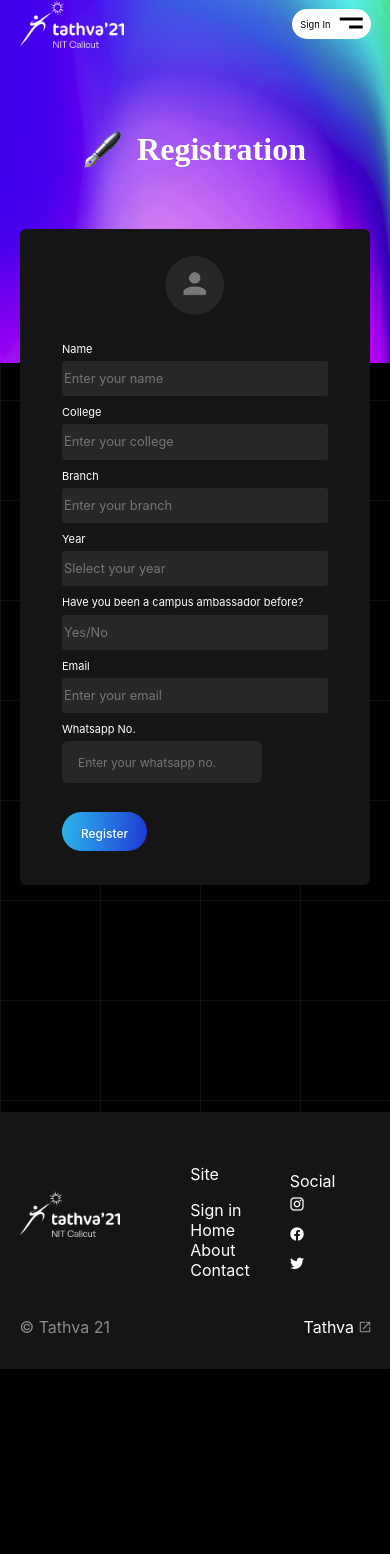
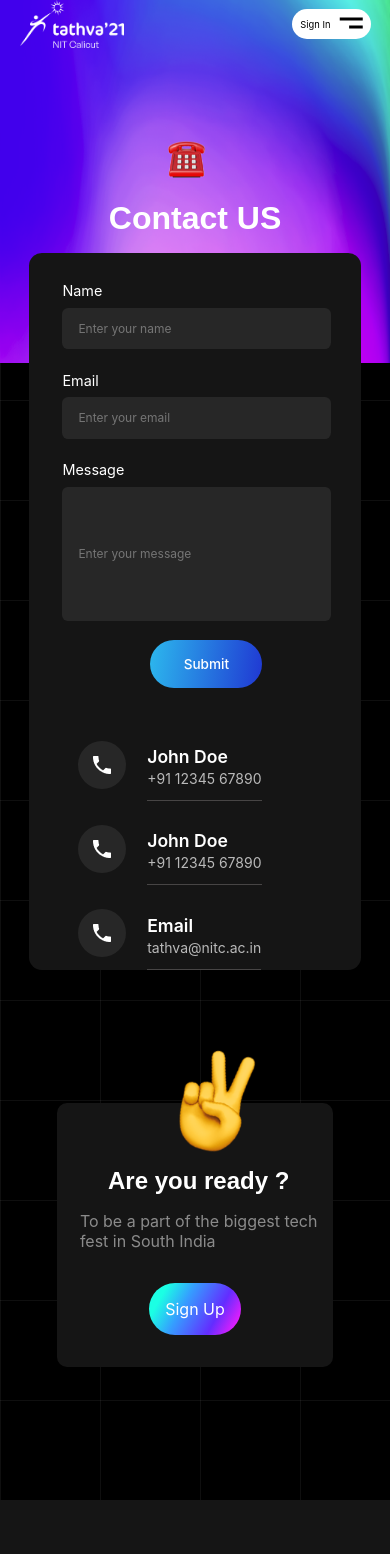
Before and after one commit to amalpmathews2003/tathva-ca-website, a React (Create React App) app: page / in a window 390 px wide. Shown: the top 1554 px of the page. Before the commit the page ends 1369 px from the top, so only its background shows below. Built offline with nearby package versions, Linux system fonts and the light colour scheme; a web font is replaced by a local one.

Commit message:
Contact Page made responsive...work completed

```diff
--- a/src/App.css
+++ b/src/App.css
@@ -867,6 +867,85 @@ body {
 }
 
 @media screen and (max-width: 450px) {
+  .ruready-h2 {
+    margin: 0px;
+  }
+  .btn-container {
+    width: auto;
+    display: flex;
+    justify-content: center;
+  }
+  .text-container {
+    display: flex;
+    flex-direction: column;
+    /* justify-content: center; */
+    align-items: center;
+  }
+  .vic-icon-container {
+    width: 18rem;
+    height: 3rem;
+    object-fit: cover;
+    display: flex;
+    justify-content: center;
+  }
+  .row-c {
+    display: block;
+  }
+  .media {
+    display: block;
+  }
+  .body {
+    font-size: calc(0.75em + 1vmin);
+  }
+  .phone-no {
+    font-size: none;
+  }
+  .contact-details {
+    border-bottom: 0.06rem solid #474545;
+  }
+  .form {
+    margin-left: 10%;
+    padding-left: 0%;
+    width: 90%;
+    display: flex;
+    flex-direction: column;
+  }
+  .phone-container {
+    margin: 0px 1.3rem 0px 0px;
+    height: 3rem;
+    width: 3rem;
+    margin: 0px 1.3rem 0px 0px;
+  }
+  .info-left {
+    padding-left: 10%;
+    width: auto;
+    display: flex;
+    border-right: none;
+  }
+  .s-media-container {
+    display: none;
+  }
+  .form-button {
+    width: 7rem;
+    /* padding: 3px; */
+    height: 3rem;
+    margin-left: 5.5rem;
+  }
+  .info-left-header-container {
+    display: none;
+  }
+  .input,
+  .m-input {
+    width: 90%;
+  }
+  .form-header {
+    display: none;
+  }
+  .form-container {
+    flex-direction: column-reverse;
+    width: 85vw;
+    height: auto;
+  }
   .hero {
     display: flex;
     flex-direction: column-reverse;
@@ -920,7 +999,10 @@ body {
     padding: 1rem;
   }
   .vic-icon {
-    display: none;
+    /* display: none; */
+    position: absolute;
+    top: -2rem;
+    width: 32%;
   }
 
   .dashboard {
--- a/src/App.js
+++ b/src/App.js
@@ -13,8 +13,8 @@ function App() {
 {/* <Home/> */}
 {/* <ContactUs /> */}
 {/* <HeaderBg/> */}
-{/* <Contact/> */}
-<RegisterPage/>
+<Contact/>
+{/* <RegisterPage/> */}
 </div>
 
 
--- a/src/Components/Contact.module.css
+++ b/src/Components/Contact.module.css
@@ -33,3 +33,10 @@
   width: 37px;
   margin-right: 1rem;
 }
+@media screen and (max-width: 450px) {
+  .header-contact {
+    flex-direction: column;
+    font-family: "Clash Display", sans-serif;
+    top: -7rem;
+  }
+}
--- a/src/Components/RUReady.js
+++ b/src/Components/RUReady.js
@@ -5,13 +5,13 @@ import vic from './images/victory.png'
 const RUReady = () => {
     return (
         <>
-         <div className="r-u-ready row rounded">
+         <div className="r-u-ready row rounded media">
              <div className="row-c">
                  <div className="vic-icon-container">
                      <img src={vic} alt="victory" className='vic-icon'/>
                  </div>
                  <div className="text-container">
-                    <h2 className='clash-b'>Are you ready ?</h2>
+                    <h2 className='clash-b ruready-h2'>Are you ready ?</h2>
                     <p className='inter-r dim'>To be a part of the biggest tech<br/> fest in South India</p>
                  </div>
                  </div>
```
